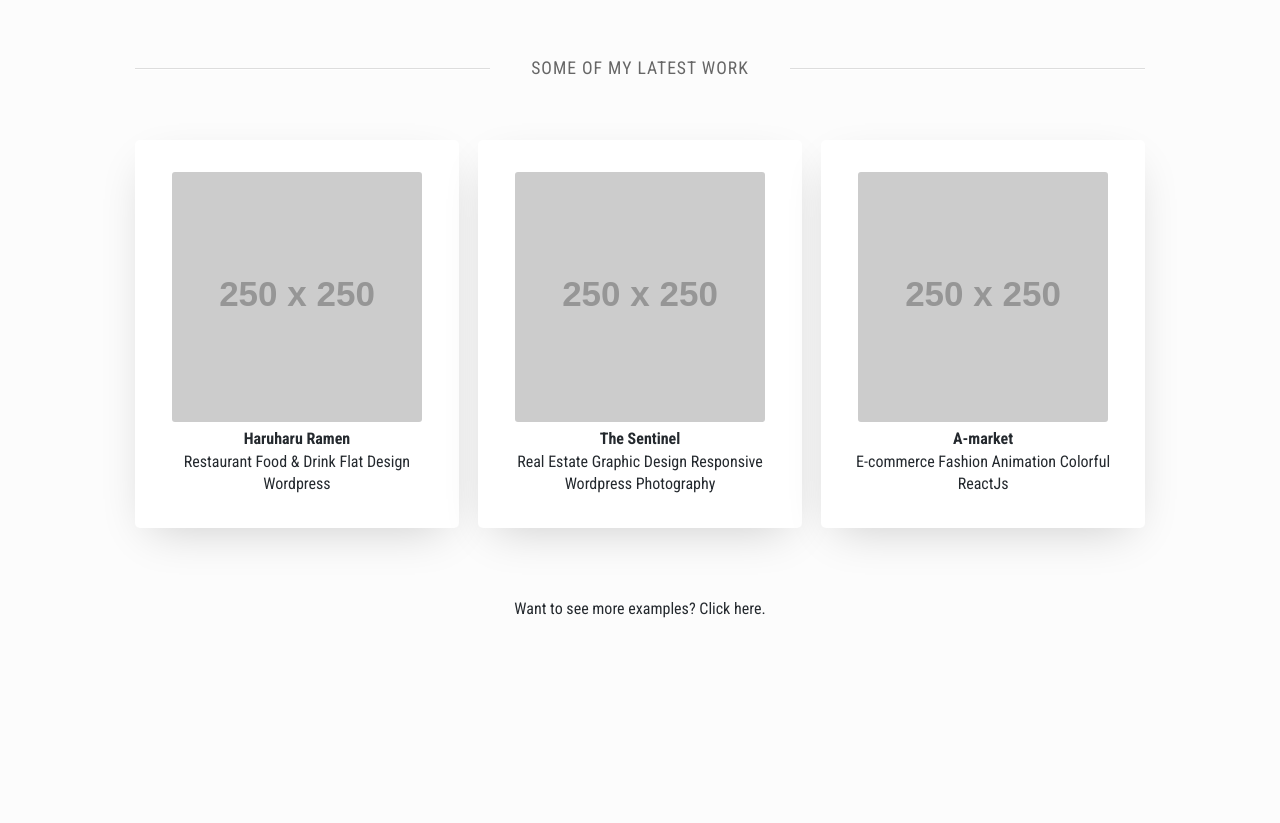
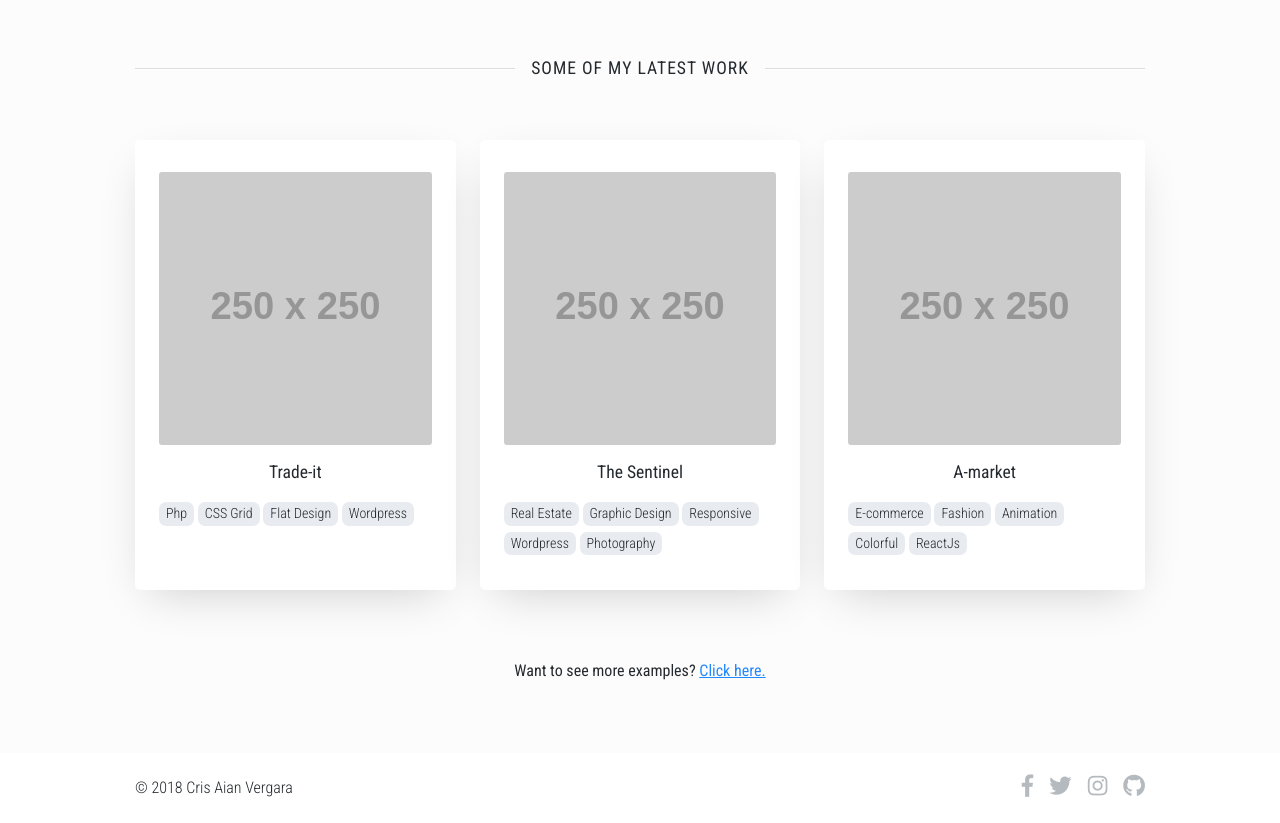
Before and after one commit to The21stKuruno/web-port, a website: page app/index.html in a window 1280 px wide. Shown: the part 584-1407 px from the top of the page. Before the commit the page ends 1204 px from the top, so only its background shows below. Drawn offline with Linux system fonts and the light colour scheme; placeholder pictures from the web are drawn by us.

Commit message:
done home page with styles

```diff
--- a/app/index.html
+++ b/app/index.html
@@ -6,6 +6,9 @@
   <meta name="viewport" content="width=device-width, initial-scale=1.0">
   <meta http-equiv="X-UA-Compatible" content="ie=edge">
   <title>Cris-Aian Vergara | Home</title>
+  <!-- Fontawesome -->
+  <link rel="stylesheet" href="https://use.fontawesome.com/releases/v5.3.1/css/all.css" integrity="sha384-mzrmE5qonljUremFsqc01SB46JvROS7bZs3IO2EmfFsd15uHvIt+Y8vEf7N7fWAU"
+    crossorigin="anonymous">
   <!-- Css -->
   <link rel="stylesheet" href="css/styles.css">
 </head>
@@ -30,13 +33,13 @@
       </ul>
     </nav>
   </header>
-  <main>
+  <section class="main">
     <div class="showcase container">
       <h1>Freelance Web Designer & Developer based in Daejeon, South Korea. I design and code beautifully simple
         things,
         and I love what I do.</h1>
     </div>
-  </main>
+  </section>
   <section class="work container">
     <span id="line">
       <h3>Some Of My Latest Work</h3>
@@ -44,9 +47,9 @@
     <div class="projects">
       <figure>
         <img src="http://placehold.it/250x250" />
-        <h4>Haruharu Ramen</h4>
-        <span>Restaurant</span>
-        <span>Food & Drink</span>
+        <h4>Trade-it</h4>
+        <span>Php</span>
+        <span>CSS Grid</span>
         <span>Flat Design</span>
         <span>Wordpress</span>
       </figure>
@@ -70,12 +73,22 @@
       </figure>
     </div>
     <p>Want to see more examples?
-      <a id="more-projects" href="portfolio.html">
+      <a id="more-projects" href="#">
         Click here.
       </a>
     </p>
+  </section>
+  <footer>
+    <div class="container">
+      <p class="footer-item">&copy; 2018 Cris Aian Vergara</p>
+      <ul class="footer-item">
+        <li><a href="#"><i class="fab fa-facebook-f"></i></a></li>
+        <li><a href="#"><i class="fab fa-twitter"></i></a></li>
+        <li><a href="#"><i class="fab fa-instagram"></i></a></li>
+        <li><a href="#"><i class="fab fa-github"></i></a></li>
+      </ul>
     </div>
-  </section>
+  </footer>
 </body>
 
 </html>
--- a/scss/styles.scss
+++ b/scss/styles.scss
@@ -25,6 +25,9 @@ body {
 a {
   color: $black;
   text-decoration: none;
+}
+ul {
+  list-style: none;
 }
 
 // Header
@@ -88,9 +91,8 @@ header {
 }
 
 // Main
-main {
-  background: url(https://static.pexels.com/photos/34676/pexels-photo.jpg)
-    no-repeat center center;
+section.main {
+  background: url(../img/showcase.jpg) no-repeat center center;
   background-color: $white;
   background-size: cover;
   width: 100%;
@@ -106,15 +108,15 @@ main {
 
 // Work
 section.work {
-  padding-top: 70px;
+  margin-top: 70px;
   h3 {
     background: $background;
-    color: $hr;
+    color: $black;
     font-size: 1.1rem;
     font-weight: normal;
     letter-spacing: 1px;
     margin: 0 auto;
-    max-width: 300px;
+    max-width: 250px;
     text-align: center;
     text-transform: uppercase;
     top: -12px;
@@ -130,25 +132,75 @@ section.work {
   }
   .projects {
     display: grid;
-    grid-column-gap: 1.2rem;
-    grid-template-columns: repeat(3, auto);
-    justify-items: center;
+    grid-template-columns: repeat(auto-fit, minmax(250px, 1fr));
+    grid-gap: 1.5rem;
     margin-top: 70px;
   }
   figure {
     background: $white;
     border-radius: 5px;
     box-shadow: 0 15px 45px -15px rgba(0, 0, 0, 0.2);
-    text-align: center;
+    box-sizing: border-box;
     transition: 0.3s;
     padding: 2rem 1.5rem;
   }
   img {
     border-radius: 3px;
+    display: block;
+    text-align: center;
+    width: 100%;
+  }
+  h4 {
+    font-size: 1.1rem;
+    font-weight: normal;
+    margin: 15px 0;
+    text-align: center;
+  }
+  figure span {
+    background: $skills;
+    border-radius: 7px;
+    display: inline-block;
+    font-size: 14px;
+    font-weight: 300;
+    margin: 3px 0;
+    padding: 2px 7px;
   }
   p {
     margin-top: 70px;
     text-align: center;
     width: 100%;
   }
+  #more-projects {
+    color: $blue;
+    text-decoration: underline;
+  }
 }
+
+// Footer
+footer {
+  background: $white;
+  height: 70px;
+  margin-top: 70px;
+  width: 100%;
+  div {
+    display: grid;
+    align-items: center;
+    grid-template-columns: repeat(2, auto);
+    justify-content: space-between;
+    height: 100%;
+  }
+  .footer-item {
+    display: grid;
+  }
+  p {
+    font-weight: 300;
+  }
+  ul {
+    grid-template-columns: repeat(4, auto);
+    grid-column-gap: 1rem;
+  }
+  i {
+    color: $grey;
+    font-size: 1.4rem;
+  }
+}
--- a/scss/variables.scss
+++ b/scss/variables.scss
@@ -2,3 +2,6 @@ $black: #24292e;
 $white: #fff;
 $hr: #666;
 $background: #fcfcfc;
+$blue: #2188ff;
+$skills: #e8ecf1;
+$grey: #b5babf;
```
Also changed, not shown: app/css/styles.css, 2 other files.
